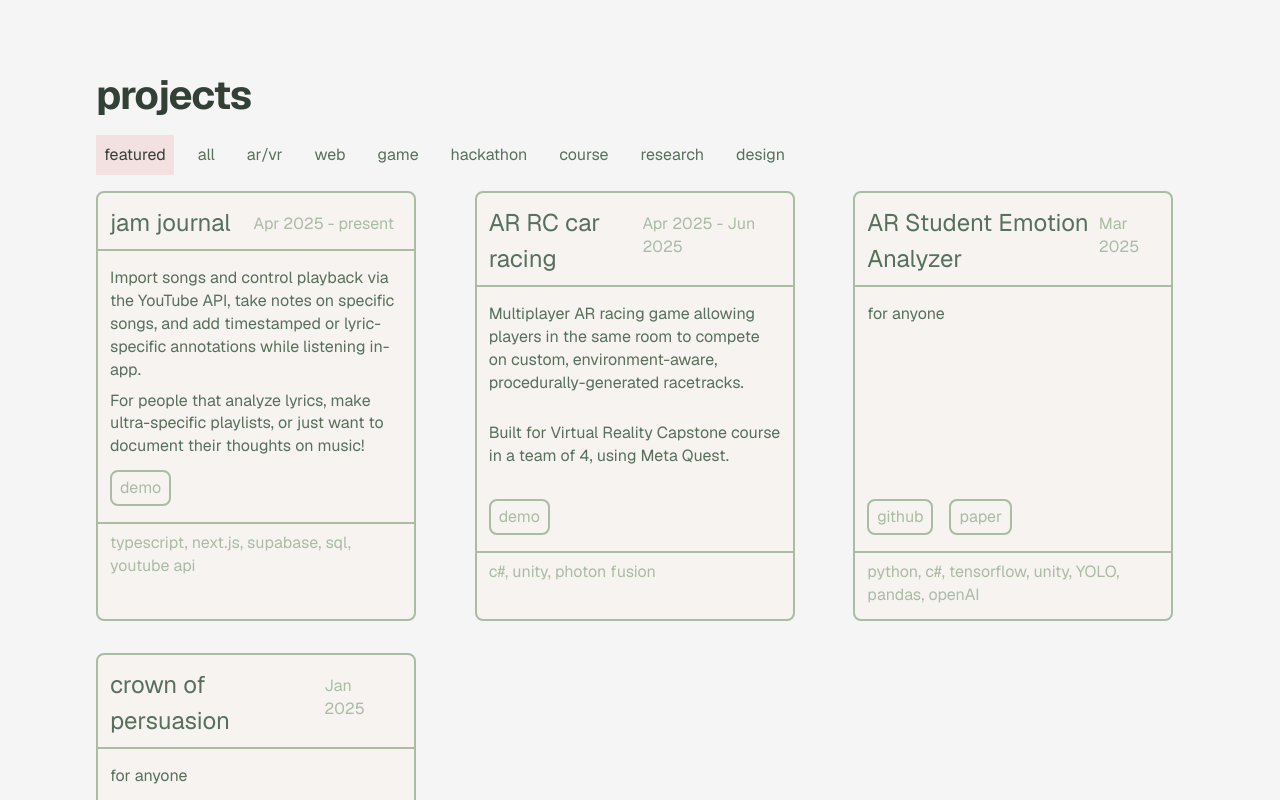
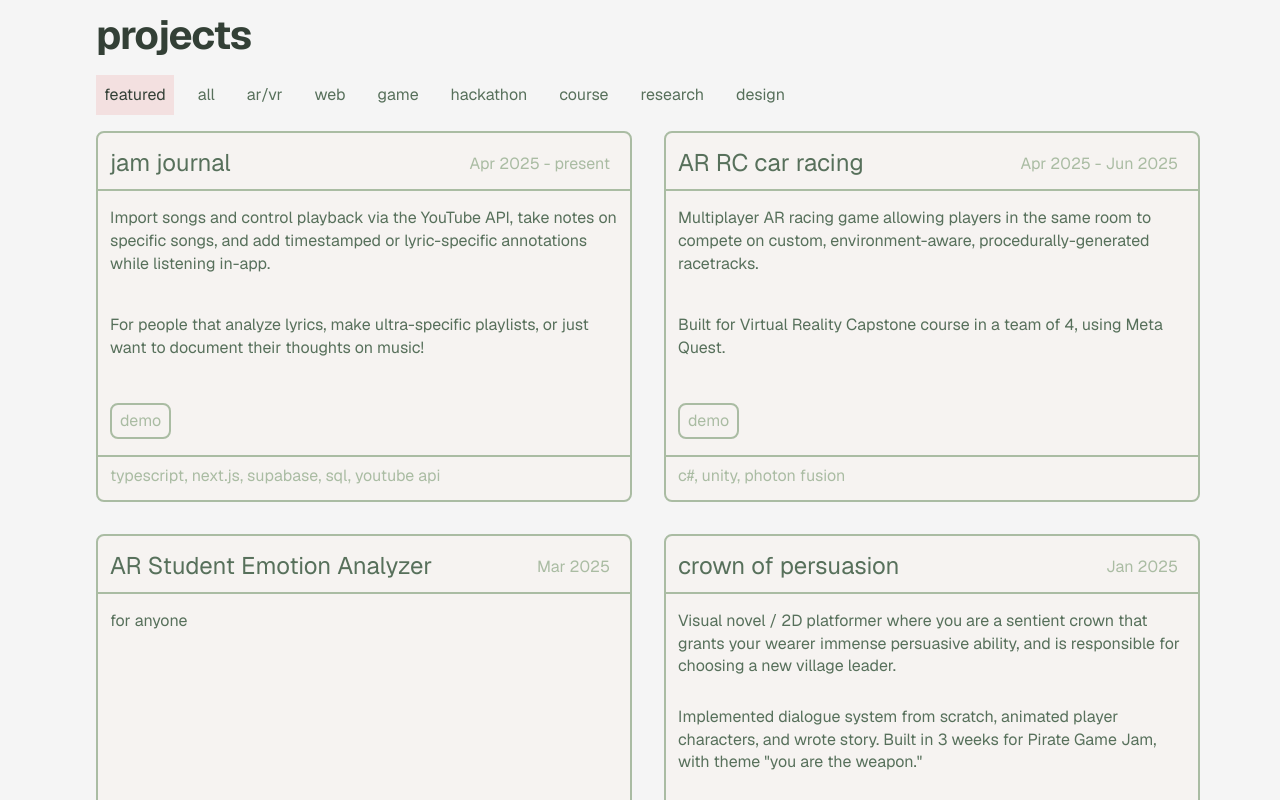
Before and after one commit to JennyPng/portfolio, a Next.js app in the folder jennypng/: page / in a window 1280 px wide. Shown: the part 600-1400 px from the top of the page. Built offline with nearby package versions, Linux system fonts and the light colour scheme.

Commit message:
card sizing?

```diff
--- a/jennypng/src/app/components/card.tsx
+++ b/jennypng/src/app/components/card.tsx
@@ -7,6 +7,7 @@ export interface CardProps {
     endMonth?: number,
     endYear?: number
   };
+  maxWidth?: number,
   image_paths?: string[]; // show slideshow if multiple
   type_to_link?: {
     type: "github" | "website" | "blog" | "email";
@@ -51,7 +52,7 @@ const formatText = (text: string | string[]) => {
   });
 };
 
-export default function Card({ title, description, image_paths, type_to_link, buttons, footer, className, dates }: CardProps) {
+export default function Card({ title, description, image_paths, type_to_link, maxWidth, buttons, footer, className, dates }: CardProps) {
   const startDate = dates ? new Date(dates.startYear, dates.startMonth - 1) : undefined;
   const endDate = (dates?.endMonth && dates?.endYear)
     ? new Date(dates.endYear, dates.endMonth - 1)
@@ -64,8 +65,11 @@ export default function Card({ title, description, image_paths, type_to_link, bu
   const formattedEndDate =
     endDate === "present" ? endDate : formatDate(endDate as Date);
 
+  const width = maxWidth ? maxWidth : 500
+  console.log(width)
+
   return (
-    <div className={`card flex-col border-2 border-primary-green bg-secondary-background rounded-lg my-2 md:my-0 p-3 w-[80vw] md:min-w-[25vw] md:max-w-[300px] lg:w-[450px] duration-170 hover:shadow-[-4px_3px_0px_0px] hover:shadow-primary-green ${className || ''}`}>
+    <div className={`card flex-col border-2 border-primary-green bg-secondary-background rounded-lg my-2 max-w-[${width}px] md:my-0 p-3 duration-170 hover:shadow-[-4px_3px_0px_0px] hover:shadow-primary-green ${className || ''}`}>
       <div className="flex-col">
         <div className="pb-2 flex flex-row justify-between">
           <p className="text-md">{title}</p>
--- a/jennypng/src/app/components/intro.tsx
+++ b/jennypng/src/app/components/intro.tsx
@@ -4,7 +4,7 @@ import cardsData from "../data/cards.json";
 export default function Intro({className} : {className?: string}) {
   return (
     <div className="intro">
-      <Card {...cardsData.intro} className={`${className}`} />
+      <Card {...cardsData.intro} maxWidth={400} className={`${className}`} />
     </div>
   );
 }
--- a/jennypng/src/app/components/nav-bar.tsx
+++ b/jennypng/src/app/components/nav-bar.tsx
@@ -6,7 +6,6 @@ export default function NavBar() {
       <div className="flex text-secondary-green duration-175 justify-between items-center p-4 md:mx-24">
           <Link href="/" className="text-sm">jenny peng</Link>
           <nav className="flex flex-wrap justify-between items-center p-4 pb-0 mb-0">
-              <Link href="/" className="text-sm px-4 hover:text-tertiary-green">Home</Link>
               <Link href="#projects" className="text-sm px-4 hover:text-tertiary-green">Projects</Link>
               <Link href="/about-me" className="text-sm px-4 hover:text-tertiary-green">About Me</Link>
               <Link href="/contact" className="text-sm px-4 hover:text-tertiary-green">Contact</Link>
--- a/jennypng/src/app/components/projects.tsx
+++ b/jennypng/src/app/components/projects.tsx
@@ -23,16 +23,28 @@ export default function Projects({className} : {className?: string}) {
                     return <button onClick={(e) => setProjectFilter(tag)} key={tag} className="p-2 mx-4 ml-0 hover:bg-secondary-pink hover:cursor-pointer hover:text-tertiary-green duration-170">{tag}</button>
                 })}
             </div>
-            <div className="projects-cards grid grid-cols-1 gap-2 md:grid-cols-2 md:gap-8 lg:grid-cols-3">
+            {(projectFilter == "featured") ?
+                <div className={"projects-cards grid grid-cols-1 gap-2 md:grid-cols-2 md:gap-8"}>
+                {
+                    projects.filter((project) => {
+                        if (project.tags?.includes(projectFilter)) return project
+                    }).map((project) => {
+                        return <Card key={project.title} {...project}></Card>
+                    })
+                }
+                </div>
+                :
+                <div className={"projects-cards grid grid-cols-1 gap-2 md:grid-cols-2 md:gap-8 lg:grid-cols-3"}>
                 {
                     projects.filter((project) => {
                         if (projectFilter == "all") return project
                         if (project.tags?.includes(projectFilter)) return project
                     }).map((project) => {
-                    return <Card key={project.title} className="" {...project}></Card>
+                        return <Card key={project.title} {...project}></Card>
                     })
                 }
                 </div>
+            }
         </div>
     )
 }
--- a/jennypng/src/app/data/cards.json
+++ b/jennypng/src/app/data/cards.json
@@ -11,7 +11,7 @@
     "buttons": [
       {
         "text": "about",
-        "link": ""
+        "link": "/about-me"
       },
       {
         "text": "resume",
@@ -60,7 +60,7 @@
         "buttons": [
           {
             "text": "demo",
-            "link": ""
+            "link": "https://www.youtube.com/watch?v=j0EMnODYyE0"
           }
         ],
         "footer": "c#, unity, photon fusion",
@@ -82,11 +82,11 @@
         "buttons": [
           {
             "text": "github",
-            "link": ""
+            "link": "https://github.com/JennyPng/AR-student-emotion-analyzer"
           },
           {
             "text": "paper",
-            "link": ""
+            "link": "https://github.com/JennyPng/AR-student-emotion-analyzer/blob/main/VRFinalProject.pdf"
           }
         ],
         "footer": "python, c#, tensorflow, unity, YOLO, pandas, openAI",
@@ -95,7 +95,8 @@
       {
         "title": "crown of persuasion",
         "description": [
-          "for anyone"
+          "Visual novel / 2D platformer where you are a sentient crown that grants your wearer immense persuasive ability, and is responsible for choosing a new village leader.",
+          "Implemented dialogue system from scratch, animated player characters, and wrote story. Built in 3 weeks for Pirate Game Jam, with theme \"you are the weapon.\""
         ],
         "dates": {
             "startMonth": 1,
@@ -108,7 +109,7 @@
         "buttons": [
           {
             "text": "itch.io",
-            "link": ""
+            "link": "https://aki-bread.itch.io/crown-of-persuasion"
           }
         ],
         "footer": "c#, unity, clip studio paint",
```
Lines whose indentation alone changed are shown as unchanged.
